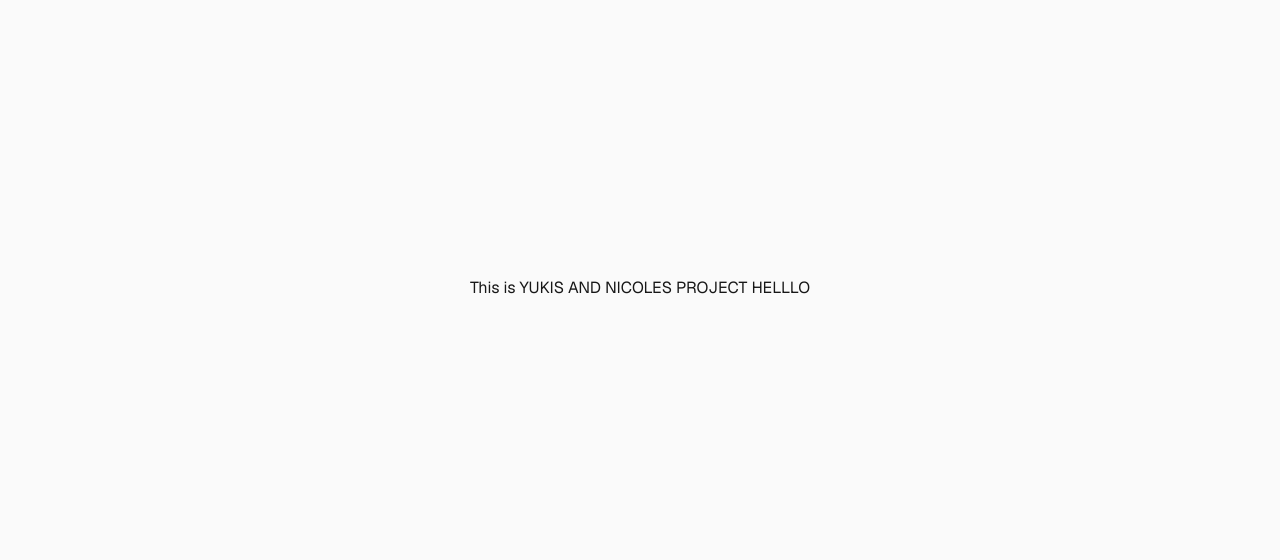
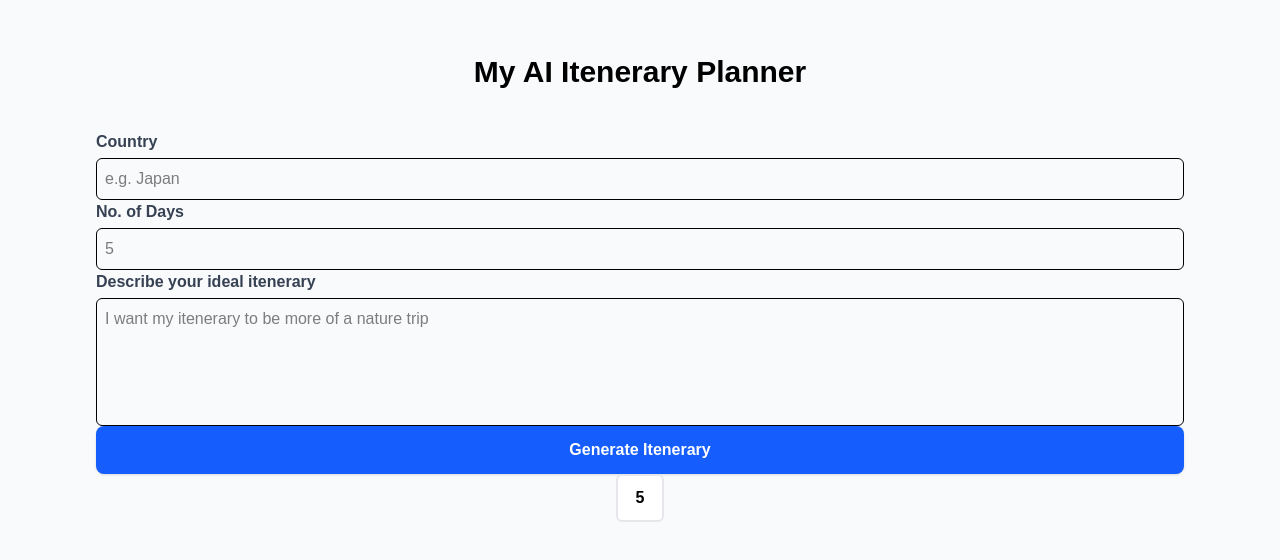
Before and after one commit to Yukitooo/ai_itenerary, a Next.js app: page / in a window 1280 px wide. Shown: the part 112-672 px from the top of the page. Built offline with nearby package versions, Linux system fonts and the light colour scheme.

Commit message:
atomic components

```diff
--- a/app/atomic/BasicButton.tsx
+++ b/app/atomic/BasicButton.tsx
@@ -1,9 +1,24 @@
 import React from 'react'
 
-function BasicButton() {
-  return (
-    <div>BasicButton</div>
-  )
+interface ButtonProps {
+  text: string
+  type?: "button" | "submit"
+  onClick?: () => void
 }
 
+function BasicButton({text, type = "submit", onClick}: ButtonProps) {
+
+  return (
+    <button
+      type={type}
+      onClick={onClick}
+      className="w-full bg-blue-600 text-white font-bold py-3 px-6 rounded-lg
+                 hover:bg-blue-700 active:bg-blue-800 transition-all shadow-sm"
+    >
+      {text}
+    </button>
+  );
+}
+
+
 export default BasicButton
--- a/app/atomic/DaysButton.tsx
+++ b/app/atomic/DaysButton.tsx
@@ -1,9 +1,25 @@
-import React from 'react'
+"use client";
 
-function DaysButton() {
+interface DaysButtonProps {
+  dayNumber: number;
+  isActive: boolean;
+  onClick: (day: number) => void;
+}
+function DaysButton({ dayNumber, isActive, onClick }: DaysButtonProps) {
+
   return (
-    <div>DaysButton</div>
-  )
+    <button
+      type="button"
+      onClick={() => onClick(dayNumber)}
+      className={`w-12 h-12 flex items-center justify-center rounded-md font-bold transition-all border-2
+        ${isActive
+          ? "bg-blue-600 border-blue-600 text-white" // Selected day style
+          : "bg-white border-gray-200 text-black hover:border-blue-400" // Unselected day style
+        }`}
+    >
+      {dayNumber}
+    </button>
+  );
 }
 
 export default DaysButton
--- a/app/atomic/Input.tsx
+++ b/app/atomic/Input.tsx
@@ -1,9 +1,26 @@
 import React from 'react'
 
+interface InputProps {
+  label: string,
+  value: string,
+  placeholder: string,
+  onChange: (val: string) => void
+}
 
-function Input() {
+function Input({label, value, placeholder, onChange}: InputProps) {
+
   return (
-    <div>input</div>
+    <div className="flex flex-col gap-1 w-full">
+      <label className="font-semibold text-gray-700"> {label} </label>
+      <input
+        type="text"
+        value={value}
+        placeholder={placeholder}
+        onChange={(e) => onChange(e.target.value)}
+        required
+        className="p-2 border rounded-md text-black focus:ring-2 focus:ring-blue-500 outline-none"
+      />
+    </div>
   )
 }
 
--- a/app/atomic/TextArea.tsx
+++ b/app/atomic/TextArea.tsx
@@ -1,9 +1,27 @@
-import React from 'react'
+"use client"
+import React, {useState} from 'react'
 
-function TextArea() {
+interface TextAreaProps {
+  label: string,
+  value: string,
+  placeholder: string,
+  onChange: (val: string) => void
+}
+
+function Input({label, value, placeholder, onChange}: TextAreaProps) {
+
   return (
-    <div>TextArea</div>
+    <div className="flex flex-col gap-1 w-full">
+      <label className="font-semibold text-gray-700"> {label} </label>
+      <textarea
+        value={value}
+        placeholder={placeholder}
+        onChange={(e) => onChange(e.target.value)}
+        required
+        className="p-2 border rounded-md text-black h-32 resize-none focus:ring-2 focus:ring-blue-500 outline-none"
+      />
+    </div>
   )
 }
 
-export default TextArea
+export default Input
--- a/app/page.tsx
+++ b/app/page.tsx
@@ -1,15 +1,50 @@
-import Image from "next/image";
-
-const hello: string = " HELLLO"
-
+"use client"
+import BasicButton from './atomic/BasicButton';
+import DaysButton from './atomic/DaysButton';
+import Input from './atomic/Input'
+import TextArea from './atomic/TextArea'
 
 export default function Home() {
 
+  return (
+    <main className="flex min-h-screen flex-col items-center justify-center p-24 bg-gray-50">
+      <h1 className="text-3xl font-bold mb-10 text-black">My AI Itenerary Planner</h1>
 
-  return (
-    <div className="flex min-h-screen items-center justify-center bg-zinc-50 font-sans dark:bg-black">
-      This is YUKIS AND NICOLES PROJECT
-      {hello}
-    </div>
+      {/* Country Field */}
+      <Input
+        label="Country"
+        value=""
+        placeholder="e.g. Japan"
+        onChange={(val) => console.log(val)}
+      />
+
+      {/* Date Range Field */}
+      <Input
+        label="No. of Days"
+        value=""
+        placeholder="5"
+        onChange={(val) => console.log(val)}
+      />
+
+      {/* Description Field */}
+      <TextArea
+        label="Describe your ideal itenerary"
+        value=""
+        placeholder="I want my itenerary to be more of a nature trip"
+        onChange={(val) => console.log(val)}
+      />
+
+      {/* Generate Button */}
+      <BasicButton
+        text="Generate Itenerary"
+      />
+
+      <DaysButton
+        dayNumber={5}
+        isActive={false}
+        onClick={(num) => console.log(num)}
+      />
+
+    </main>
   );
 }
```
